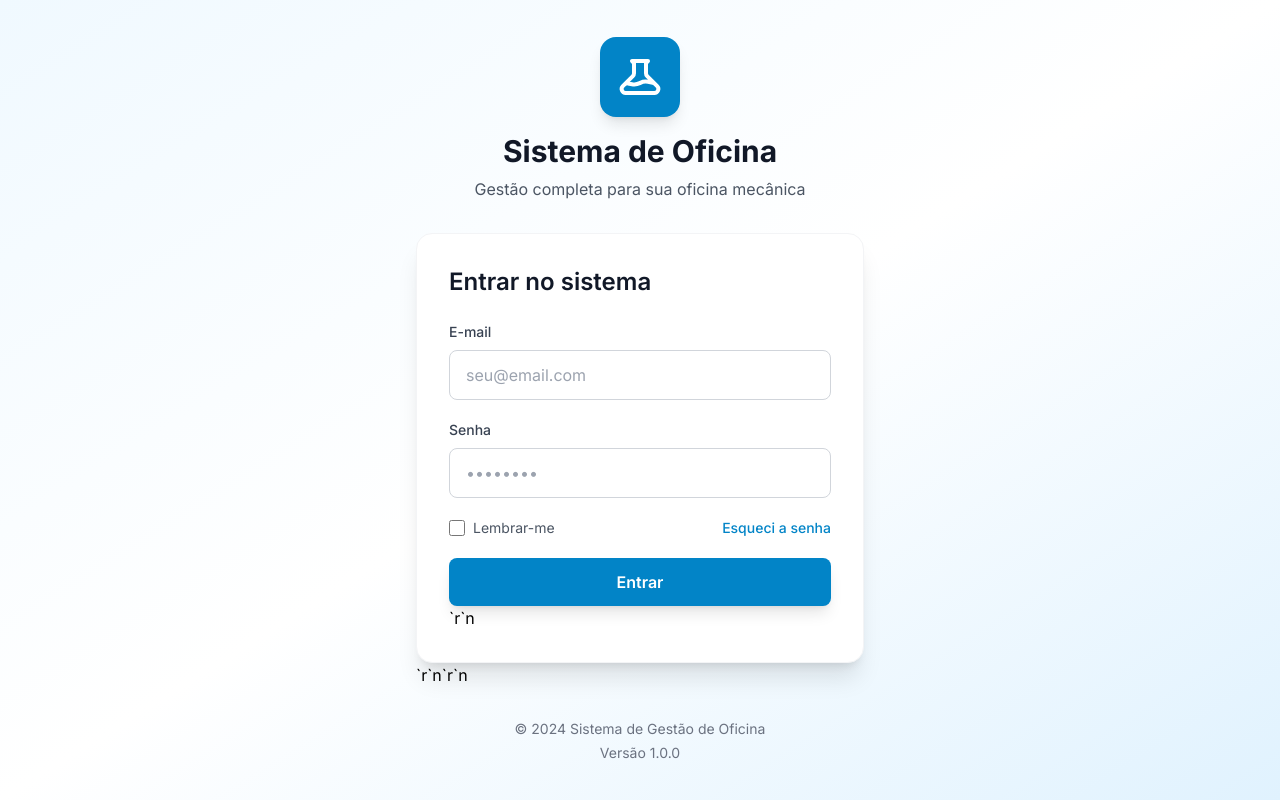
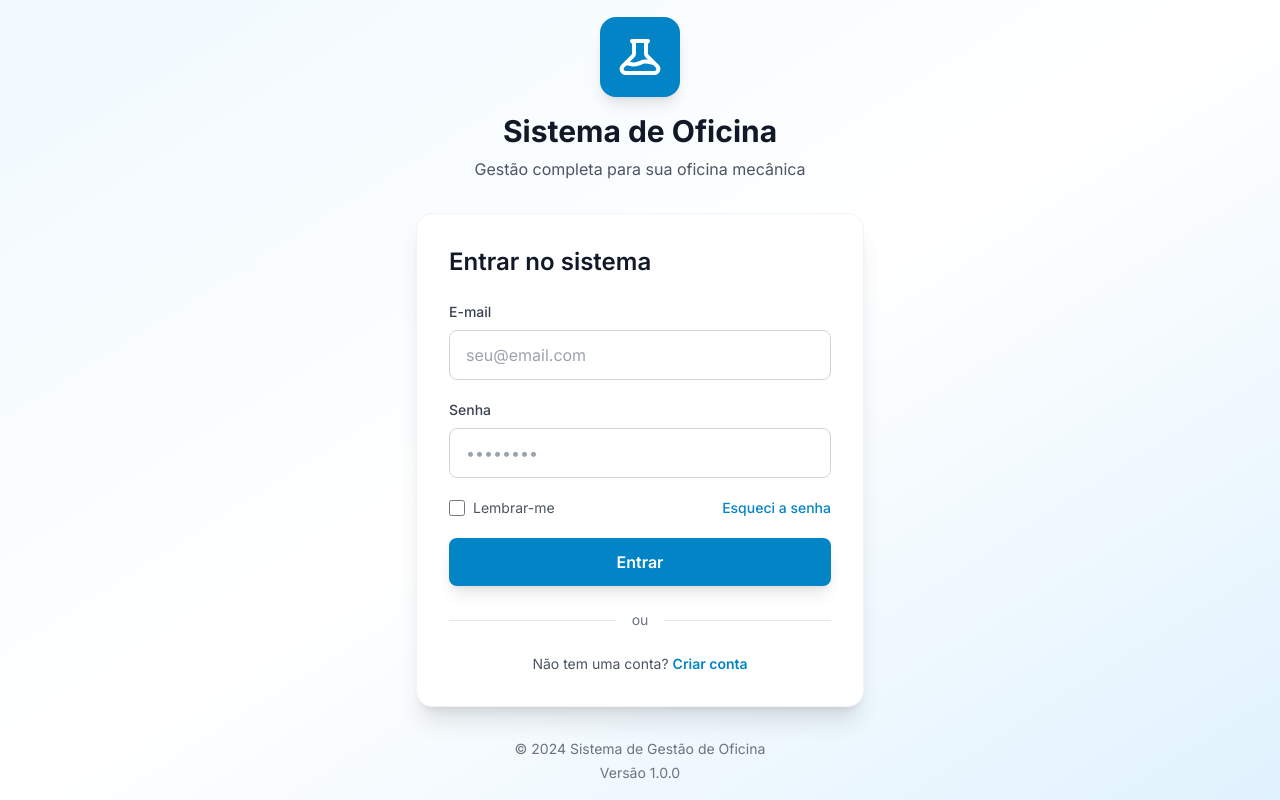
Before and after one commit to ismaelibr-coder/oficina-manager, a Next.js app in the folder web/: page / in a window 1280 px wide. Built offline with nearby package versions, Linux system fonts and the light colour scheme.

Commit message:
fix: Restore working login page from cceb638

```diff
--- a/web/src/app/page.tsx
+++ b/web/src/app/page.tsx
@@ -163,7 +163,30 @@ function LoginPageContent() {
                                 'Entrar'
                             )}
                         </button>
-                    </form>`r`n                </div>`r`n`r`n                {/* Footer */}
+                    </form>
+
+                    {/* Divider */}
+                    <div className="mt-6 mb-6 flex items-center">
+                        <div className="flex-1 border-t border-gray-200"></div>
+                        <span className="px-4 text-sm text-gray-500">ou</span>
+                        <div className="flex-1 border-t border-gray-200"></div>
+                    </div>
+
+                    {/* Criar conta */}
+                    <div className="text-center">
+                        <p className="text-sm text-gray-600">
+                            Não tem uma conta?{' '}
+                            <a
+                                href="#"
+                                className="text-primary-600 hover:text-primary-700 font-semibold"
+                            >
+                                Criar conta
+                            </a>
+                        </p>
+                    </div>
+                </div>
+
+                {/* Footer */}
                 <div className="mt-8 text-center text-sm text-gray-500">
                     <p>© 2024 Sistema de Gestão de Oficina</p>
                     <p className="mt-1">Versão 1.0.0</p>
```
